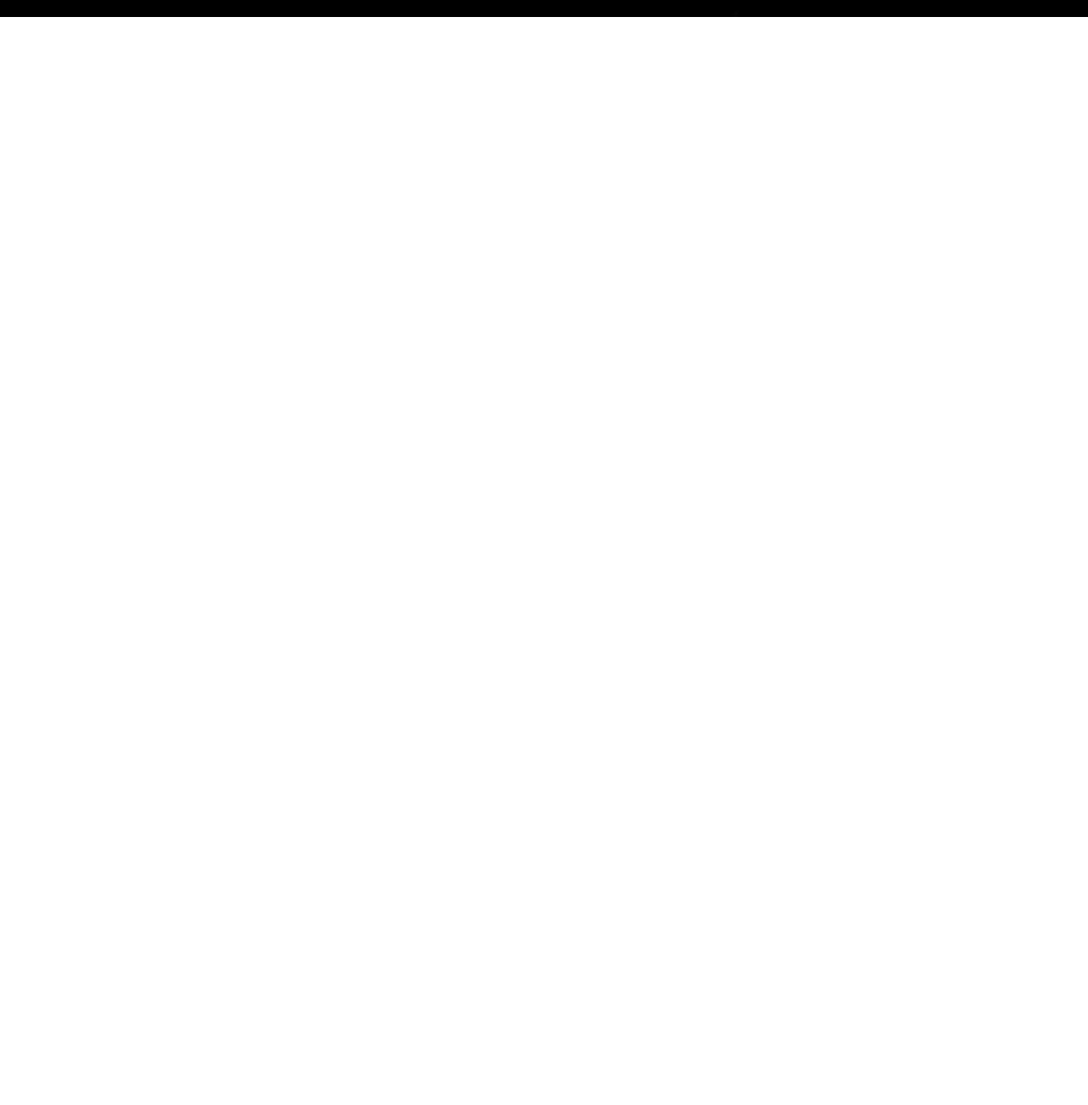
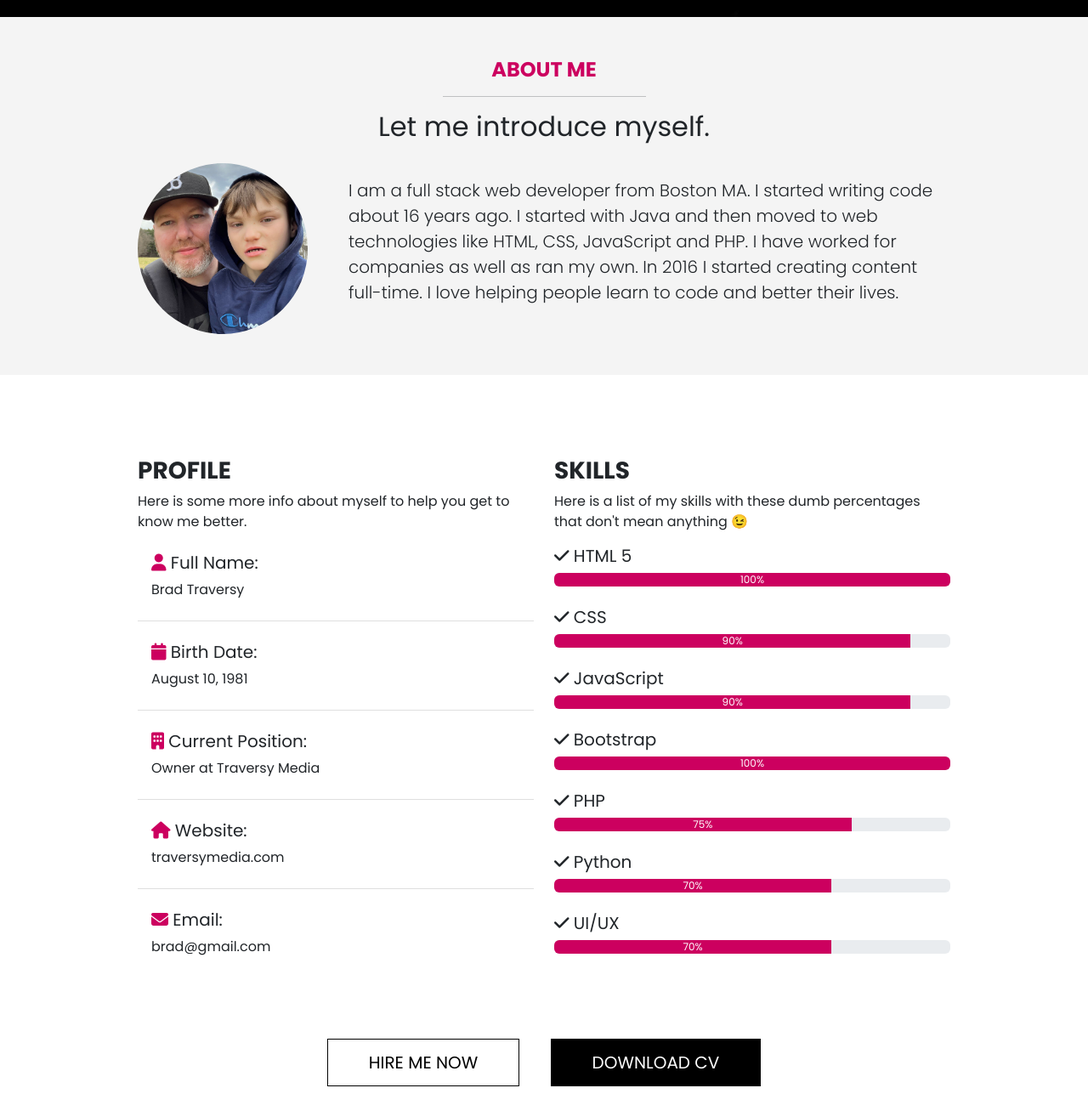
Before and after one commit to Florian-Cywinski/bs5-portfolio-website, a website: page index.html in a window 1280 px wide. Shown: the part 780-2080 px from the top of the page at 85% size. Before the commit the page ends 800 px from the top, so only its background shows below. Drawn offline with nearby package versions, Linux system fonts and the light colour scheme; files that its build step writes are made by us from their sources.

Commit message:
About & Skills Section

```diff
--- a/index.html
+++ b/index.html
@@ -57,6 +57,121 @@
       </div>
     </header>
 
+    <!-- About Section -->
+    <section id="about" class="about bg-light py-5">
+      <div class="container">
+        <div class="text-center">
+          <h4 class="text-uppercase fw-bold text-primary">About Me</h4>
+          <hr class="w-25 mx-auto"/>
+          <h2 class="mb-4">Let me introduce myself.</h2>
+        </div>
+        <div class="about-content d-flex gap-5 align-items-center h-100">
+          <img src="images/brad.jpg" alt="" class="about-img img-fluid rounded-circle"/>  <!-- img-fluid to make it 100 % of its container - rounded-circle to make the img a circle -->
+          <p class="lead">
+            I am a full stack web developer from Boston MA. I started writing
+            code about 16 years ago. I started with Java and then moved to web
+            technologies like HTML, CSS, JavaScript and PHP. I have worked for
+            companies as well as ran my own. In 2016 I started creating content
+            full-time. I love helping people learn to code and better their
+            lives.
+          </p>
+        </div>
+      </div>
+    </section>
+
+    <!-- Profile & Skills -->
+    <section class="profile my-6">
+      <div class="container">
+        <!-- 1. Row -->
+        <div class="row">
+          <!-- 1. Column - Profile details -->
+          <div class="col-md-6">
+            <h3 class="text-uppercase fw-bold">Profile</h3>
+            <p>Here is some more info about myself to help you get to know me better.</p>
+            <ul class="list-group list-group-flush">  <!-- list-group-flush takes away the outside borders of the ul elements (li) -->
+              <li class="list-group-item mb-3">
+                <h5 class="text-transform">
+                  <i class="fas fa-user text-primary"></i> Full Name:
+                </h5>
+                <p>Brad Traversy</p>
+              </li>
+              <li class="list-group-item mb-3">
+                <h5 class="text-transform">
+                  <i class="fas fa-calendar text-primary"></i> Birth Date:
+                </h5>
+                <p>August 10, 1981</p>
+              </li>
+              <li class="list-group-item mb-3">
+                <h5 class="text-transform">
+                  <i class="fas fa-building text-primary"></i> Current Position:
+                </h5>
+                <p>Owner at Traversy Media</p>
+              </li>
+              <li class="list-group-item mb-3">
+                <h5 class="text-transform">
+                  <i class="fas fa-home text-primary"></i> Website:
+                </h5>
+                <p>traversymedia.com</p>
+              </li>
+              <li class="list-group-item mb-3">
+                <h5 class="text-transform">
+                  <i class="fas fa-envelope text-primary"></i> Email:
+                </h5>
+                <p>brad@gmail.com</p>
+              </li>
+            </ul>
+          </div>
+          <!-- 2. Column - Skills (progress bars) -->
+          <div class="col-md-6">
+            <h3 class="text-uppercase fw-bold">Skills</h3>
+            <p> Here is a list of my skills with these dumb percentages that don't mean anything 😉</p>
+            <!-- 1. Progress bar -->
+            <h5><i class="fas fa-check"></i> HTML 5</h5>
+            <div class="progress mb-4" role="progressbar" aria-valuenow="100" aria-valuemin="0" aria-valuemax="100">  <!-- The outer progress bar -->
+              <div class="progress-bar" style="width: 100%">100%</div>  <!-- The inner progress bar -->
+            </div>
+            <!-- 2. Progress bar -->
+            <h5><i class="fas fa-check"></i> CSS</h5>
+            <div class="progress mb-4" role="progressbar" aria-valuenow="90" aria-valuemin="0" aria-valuemax="100">
+              <div class="progress-bar" style="width: 90%">90%</div>
+            </div>
+            <!-- 3. Progress bar -->
+            <h5><i class="fas fa-check"></i> JavaScript</h5>
+            <div class="progress mb-4" role="progressbar" aria-valuenow="90" aria-valuemin="0" aria-valuemax="100">
+              <div class="progress-bar" style="width: 90%">90%</div>
+            </div>
+            <!-- 4. Progress bar -->
+            <h5><i class="fas fa-check"></i> Bootstrap</h5>
+            <div class="progress mb-4" role="progressbar" aria-valuenow="100" aria-valuemin="0" aria-valuemax="100">
+              <div class="progress-bar" style="width: 100%">100%</div>
+            </div>
+            <!-- 5. Progress bar -->
+            <h5><i class="fas fa-check"></i> PHP</h5>
+            <div class="progress mb-4" role="progressbar" aria-valuenow="75" aria-valuemin="0" aria-valuemax="100">
+              <div class="progress-bar" style="width: 75%">75%</div>
+            </div>
+            <!-- 6. Progress bar -->
+            <h5><i class="fas fa-check"></i> Python</h5>
+            <div class="progress mb-4" role="progressbar" aria-valuenow="70" aria-valuemin="0" aria-valuemax="100">
+              <div class="progress-bar" style="width: 70%">70%</div>
+            </div>
+            <!-- 7. Progress bar -->
+            <h5><i class="fas fa-check"></i> UI/UX</h5>
+            <div class="progress mb-4" role="progressbar" aria-valuenow="70" aria-valuemin="0" aria-valuemax="100">
+              <div class="progress-bar" style="width: 70%">70%</div>
+            </div>
+          </div>
+        </div>
+        <!-- 2. Row (buttons) -->
+        <div class="row mt-5 text-center">
+          <div class="col-12">
+            <a href="#" class="btn btn-outline-dark btn-lg text-uppercase px-5 mx-3 my-2">Hire Me Now</a>
+            <a href="#" class="btn btn-dark btn-lg text-uppercase px-5 mx-3 my-2">Download CV</a>
+          </div>
+        </div>
+      </div>
+    </section>
+
     <script src="js/bootstrap.bundle.min.js"></script>
     <script src="js/lightbox-plus-jquery.min.js"></script>
     <script src="js/script.js"></script>
--- a/scss/styles.scss
+++ b/scss/styles.scss
@@ -26,6 +26,10 @@
     bottom: 50px;   /* To position the social icons 50px above the bottom */
 }
 
+.about-img {
+    width: 200px;
+}
+
 @media (max-width: 767px) {
     .header .social i {
         font-size: 30px;
@@ -35,4 +39,7 @@
         font-size: 18px !important;
     }
 
+    .about-content {
+        flex-direction: column;
       }
+}
```
Lines whose indentation alone changed are shown as unchanged.
